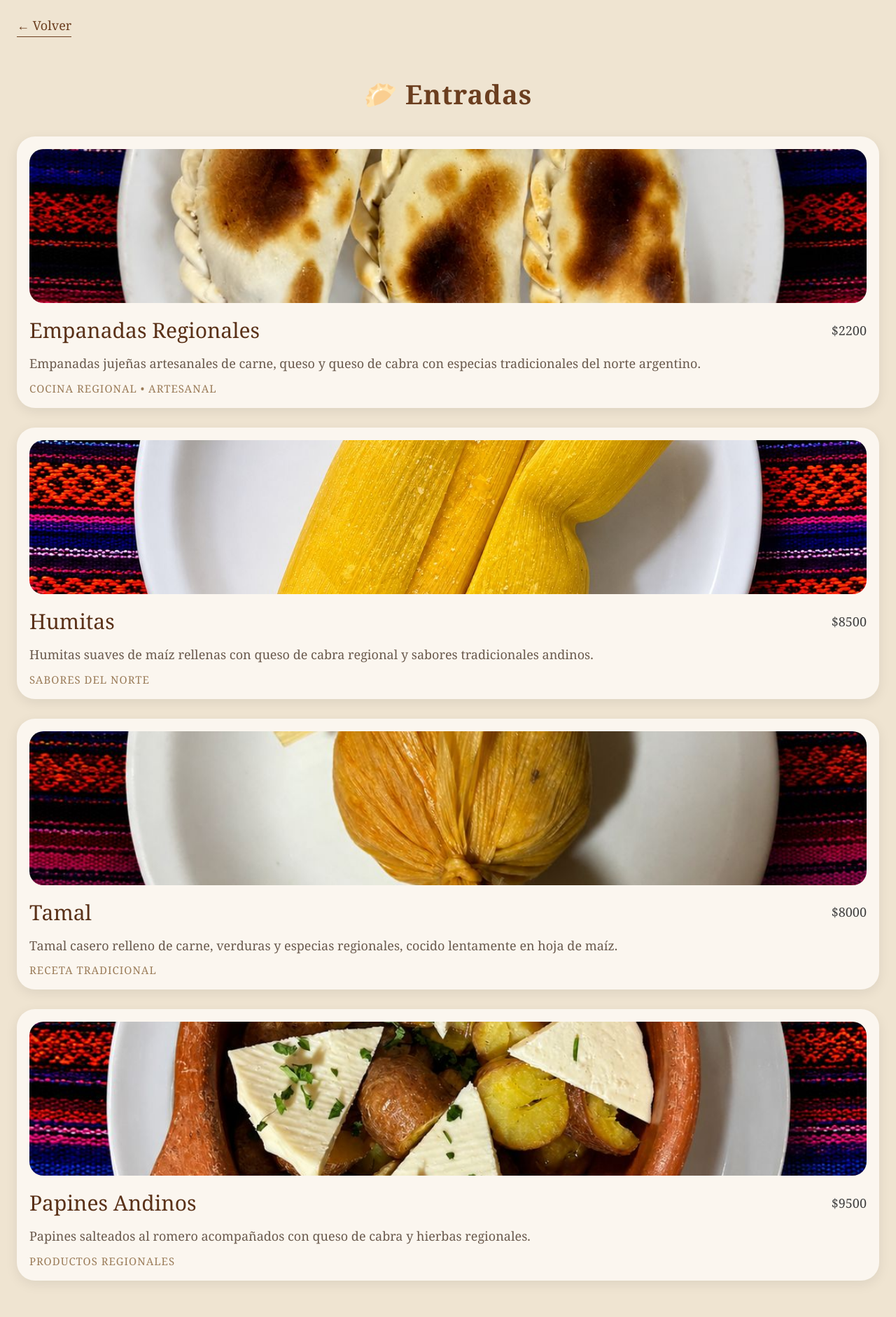
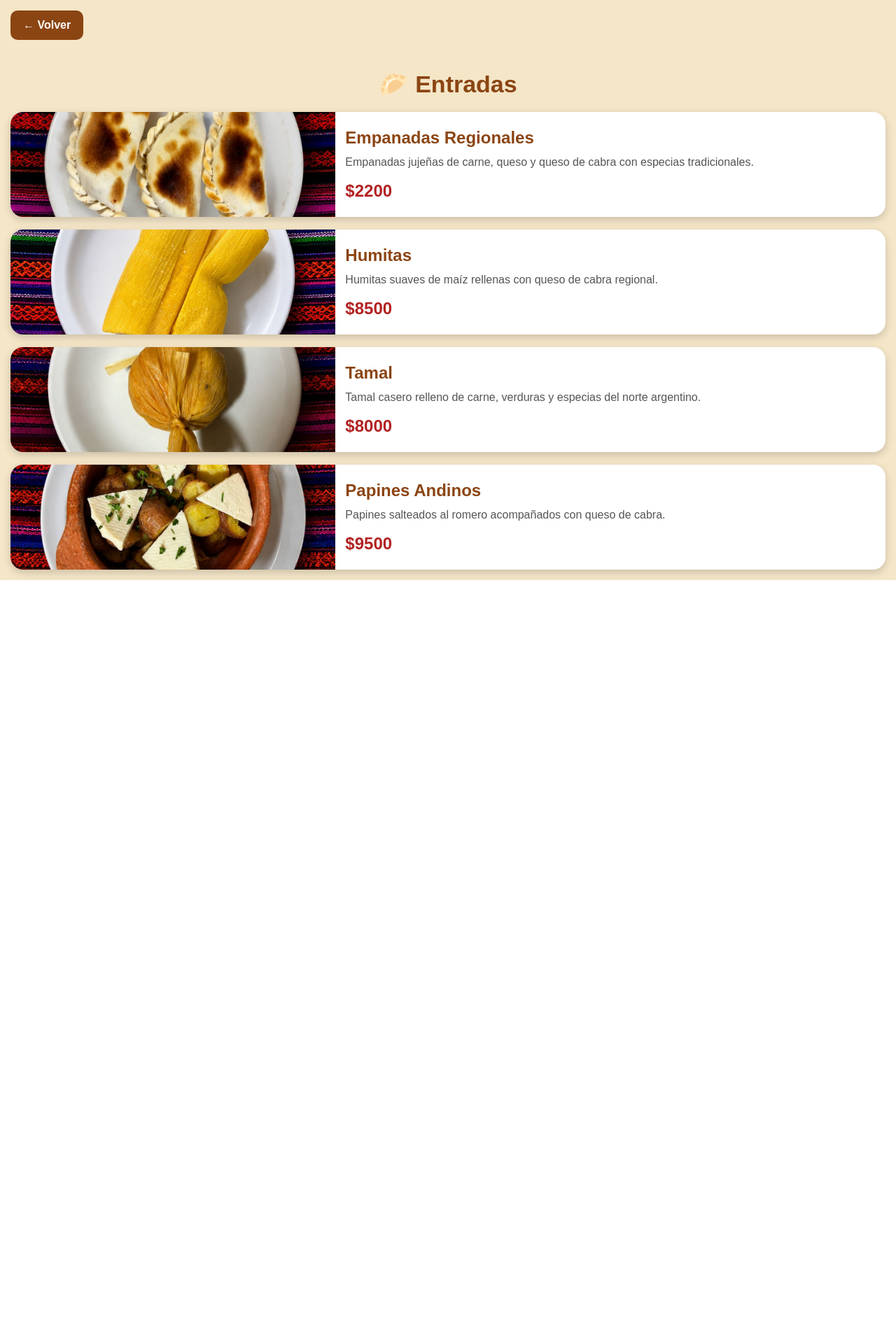
Before and after one commit to LeandroAram/menu-pena-marito, a Flask app: page /entradas in a window 1280 px wide. Shown: the whole page at 70% size. After the commit the page ends 829 px from the top, so only its background shows below. Run offline with Flask 3, Linux system fonts and the light colour scheme.

Commit message:
agregacion de platos

```diff
--- a/templates/entradas.html
+++ b/templates/entradas.html
@@ -11,82 +11,70 @@
 
         body{
             margin:0;
-            padding:24px;
-            background:#efe4d1;
-            font-family:Georgia, serif;
-            color:#4b3425;
+            padding:15px;
+            font-family:Arial;
+            background:#f5e6c8;
         }
 
         h1{
             text-align:center;
-            font-size:38px;
-            color:#6b3e1f;
-            margin-bottom:35px;
-            letter-spacing:1px;
+            color:#8b4513;
+            font-size:34px;
+            margin-bottom:20px;
         }
 
         .volver{
             display:inline-block;
-            margin-bottom:30px;
+            margin-bottom:20px;
             text-decoration:none;
-            color:#6b3e1f;
-            font-size:18px;
-            border-bottom:1px solid #6b3e1f;
-            padding-bottom:4px;
+            background:#8b4513;
+            color:white;
+            padding:12px 18px;
+            border-radius:10px;
+            font-weight:bold;
+            font-size:16px;
         }
 
-        .plato{
-            background:#fbf6ef;
-            border-radius:26px;
-            padding:18px;
-            margin-bottom:28px;
-            box-shadow:0px 5px 18px rgba(0,0,0,0.08);
+        .card-comida{
+            background:white;
+            border-radius:18px;
+            margin-top:18px;
+            box-shadow:0px 4px 12px rgba(0,0,0,0.18);
+            overflow:hidden;
+            display:flex;
+            align-items:center;
         }
 
-        .plato img{
-            width:100%;
-            height:220px;
+        .card-comida img{
+            width:38%;
+            height:150px;
             object-fit:cover;
-            border-radius:20px;
-            display:block;
             cursor:pointer;
         }
 
-        .contenido{
-            margin-top:18px;
+        .info{
+            padding:14px;
+            width:62%;
         }
 
-        .top{
-            display:flex;
-            justify-content:space-between;
-            align-items:center;
-            gap:12px;
+        .info h3{
+            margin:0;
+            color:#8b4513;
+            font-size:24px;
         }
 
-        .top h3{
-            margin:0;
-            font-size:30px;
-            font-weight:normal;
-            color:#5a3118;
+        .info p{
+            color:#555;
+            font-size:16px;
+            margin-top:10px;
+            line-height:1.4;
         }
 
-        .precio{
-            font-size:18px;
-            color:#3f3f3f;
-        }
-
-        .descripcion{
+        .info h4{
+            color:#b22222;
+            font-size:24px;
             margin-top:12px;
-            font-size:18px;
-            line-height:1.7;
-            color:#6a5a4d;
-        }
-
-        .detalle{
-            margin-top:10px;
-            color:#9a7b58;
-            font-size:15px;
-            letter-spacing:1px;
+            margin-bottom:0;
         }
 
         .visor{
@@ -161,31 +129,20 @@
 
     <!-- EMPANADAS -->
 
-    <div class="plato">
+    <div class="card-comida">
 
         <img src="/static/comidas/empanadas.jpg" onclick="abrirImagen(this.src)">
 
-        <div class="contenido">
+        <div class="info">
 
-            <div class="top">
+            <h3>Empanadas Regionales</h3>
 
-                <h3>Empanadas Regionales</h3>
+            <p>
+                Empanadas jujeñas de carne,
+                queso y queso de cabra con especias tradicionales.
+            </p>
 
-                <div class="precio">$2200</div>
-
-            </div>
-
-            <div class="descripcion">
-
-                Empanadas jujeñas artesanales de carne,
-                queso y queso de cabra con especias
-                tradicionales del norte argentino.
-
-            </div>
-
-            <div class="detalle">
-                COCINA REGIONAL • ARTESANAL
-            </div>
+            <h4>$2200</h4>
 
         </div>
 
@@ -193,31 +150,20 @@
 
     <!-- HUMITAS -->
 
-    <div class="plato">
+    <div class="card-comida">
 
         <img src="/static/comidas/humita.jpg" onclick="abrirImagen(this.src)">
 
-        <div class="contenido">
+        <div class="info">
 
-            <div class="top">
+            <h3>Humitas</h3>
 
-                <h3>Humitas</h3>
+            <p>
+                Humitas suaves de maíz
+                rellenas con queso de cabra regional.
+            </p>
 
-                <div class="precio">$8500</div>
-
-            </div>
-
-            <div class="descripcion">
-
-                Humitas suaves de maíz rellenas
-                con queso de cabra regional
-                y sabores tradicionales andinos.
-
-            </div>
-
-            <div class="detalle">
-                SABORES DEL NORTE
-            </div>
+            <h4>$8500</h4>
 
         </div>
 
@@ -225,31 +171,20 @@
 
     <!-- TAMAL -->
 
-    <div class="plato">
+    <div class="card-comida">
 
         <img src="/static/comidas/tamal.jpg" onclick="abrirImagen(this.src)">
 
-        <div class="contenido">
+        <div class="info">
 
-            <div class="top">
+            <h3>Tamal</h3>
 
-                <h3>Tamal</h3>
+            <p>
+                Tamal casero relleno de carne,
+                verduras y especias del norte argentino.
+            </p>
 
-                <div class="precio">$8000</div>
-
-            </div>
-
-            <div class="descripcion">
-
-                Tamal casero relleno de carne,
-                verduras y especias regionales,
-                cocido lentamente en hoja de maíz.
-
-            </div>
-
-            <div class="detalle">
-                RECETA TRADICIONAL
-            </div>
+            <h4>$8000</h4>
 
         </div>
 
@@ -257,31 +192,20 @@
 
     <!-- PAPINES -->
 
-    <div class="plato">
+    <div class="card-comida">
 
         <img src="/static/comidas/papines.jpg" onclick="abrirImagen(this.src)">
 
-        <div class="contenido">
+        <div class="info">
 
-            <div class="top">
+            <h3>Papines Andinos</h3>
 
-                <h3>Papines Andinos</h3>
+            <p>
+                Papines salteados al romero
+                acompañados con queso de cabra.
+            </p>
 
-                <div class="precio">$9500</div>
-
-            </div>
-
-            <div class="descripcion">
-
-                Papines salteados al romero
-                acompañados con queso de cabra
-                y hierbas regionales.
-
-            </div>
-
-            <div class="detalle">
-                PRODUCTOS REGIONALES
-            </div>
+            <h4>$9500</h4>
 
         </div>
 
```
Also changed, not shown: other parts of templates/entradas.html (+9 -29 lines), templates/postres.html (+128 -31 lines), templates/regionales.html (+60 -0 lines), templates/tradicionales.html (+39 -0 lines), static/comidas/chocolate.jpg (added), static/comidas/flanquinoa.jpg (added), static/comidas/llamacaballo.jpg (added), static/comidas/malbec.jpg (added), static/comidas/medallon.jpg (added), static/comidas/milacaballo.jpg (added), static/comidas/milaternera.jpg (added), static/comidas/napollama.jpg (added).
